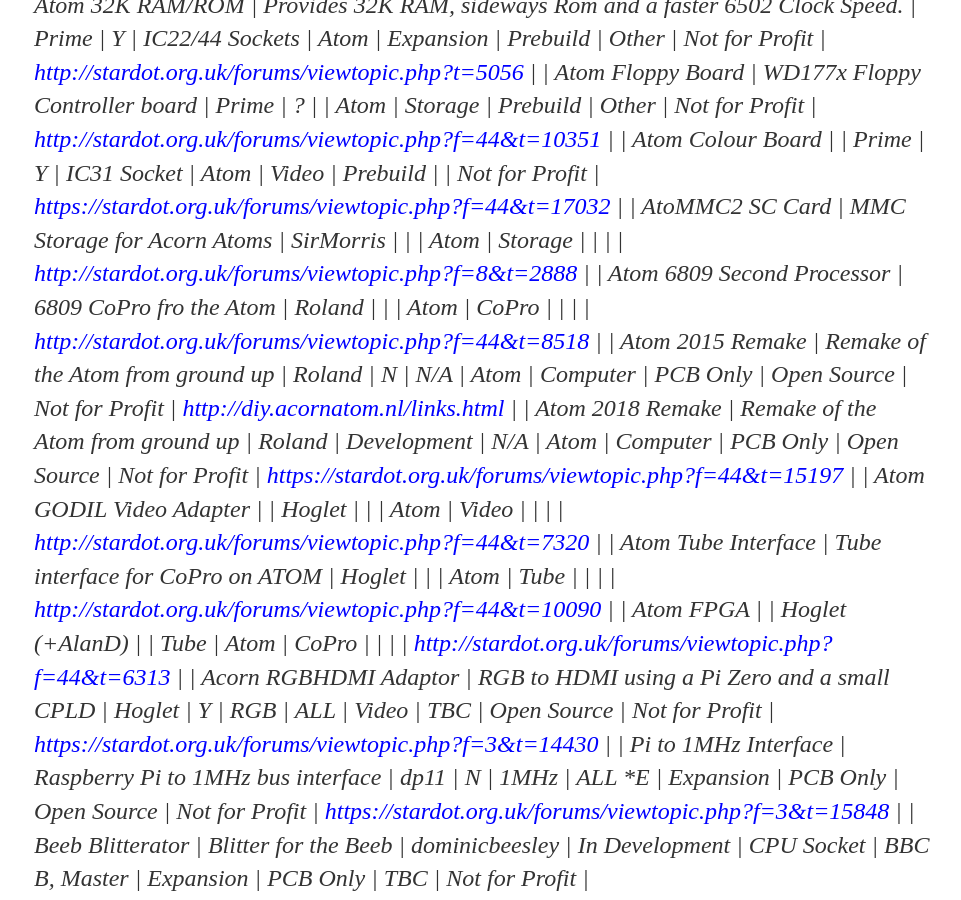
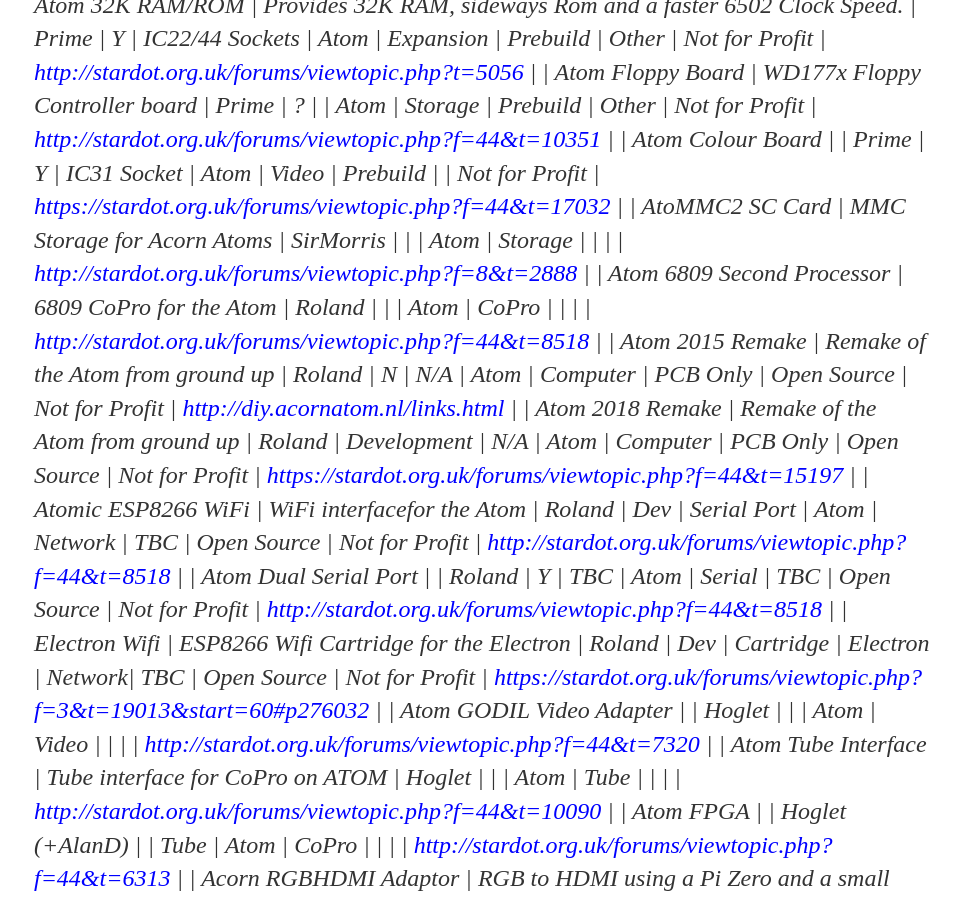
Before and after one commit to elminster/elminster.github.io, a Jekyll site: the page built from hardware.md, in a window 1280 px wide and 900 px high, scrolled down 6016 px. Shown: the whole window, without its empty margins (158-1119 px from the left). Built offline with Jekyll 4.4.1, drawn with Linux system fonts in a browser that asks for light colours; some of the changed text lies outside the part shown.

Commit message:
Added:
BeebBot Clone (simoni)
Electron Wifi (Roland)
Atom Wifi (Roland)
Atom Dual Serial Port (Roland)

```diff
--- a/hardware.md
+++ b/hardware.md
@@ -111,9 +111,12 @@
 | Atom Floppy Board | WD177x Floppy Controller board | Prime | ? |  | Atom | Storage | Prebuild | Other | Not for Profit | <http://stardot.org.uk/forums/viewtopic.php?f=44&t=10351> |
 | Atom Colour Board |  | Prime | Y | IC31 Socket | Atom | Video | Prebuild |  | Not for Profit | <https://stardot.org.uk/forums/viewtopic.php?f=44&t=17032> |
 | AtoMMC2 SC Card | MMC Storage for Acorn Atoms | SirMorris |  |  | Atom | Storage |  |  |  | <http://stardot.org.uk/forums/viewtopic.php?f=8&t=2888> |
-| Atom 6809 Second Processor | 6809 CoPro fro the Atom | Roland |  |  | Atom | CoPro |  |  |  | <http://stardot.org.uk/forums/viewtopic.php?f=44&t=8518> |
+| Atom 6809 Second Processor | 6809 CoPro for the Atom | Roland |  |  | Atom | CoPro |  |  |  | <http://stardot.org.uk/forums/viewtopic.php?f=44&t=8518> |
 | Atom 2015 Remake | Remake of the Atom from ground up | Roland | N | N/A | Atom | Computer | PCB Only | Open Source | Not for Profit | <http://diy.acornatom.nl/links.html> |
 | Atom 2018 Remake | Remake of the Atom from ground up | Roland | Development | N/A | Atom | Computer | PCB Only | Open Source | Not for Profit | <https://stardot.org.uk/forums/viewtopic.php?f=44&t=15197> |
+| Atomic ESP8266 WiFi | WiFi interfacefor the Atom | Roland | Dev | Serial Port | Atom | Network | TBC | Open Source | Not for Profit | <http://stardot.org.uk/forums/viewtopic.php?f=44&t=8518> |
+| Atom Dual Serial Port |  | Roland | Y | TBC | Atom | Serial | TBC | Open Source | Not for Profit | <http://stardot.org.uk/forums/viewtopic.php?f=44&t=8518> |
+| Electron Wifi | ESP8266 Wifi Cartridge for the Electron | Roland | Dev | Cartridge | Electron | Network| TBC | Open Source | Not for Profit | <https://stardot.org.uk/forums/viewtopic.php?f=3&t=19013&start=60#p276032> |
 | Atom GODIL Video Adapter |  | Hoglet |  |  | Atom | Video |  |  |  | <http://stardot.org.uk/forums/viewtopic.php?f=44&t=7320> |
 | Atom Tube Interface | Tube interface for CoPro on ATOM | Hoglet |  |  | Atom | Tube |  |  |  | <http://stardot.org.uk/forums/viewtopic.php?f=44&t=10090> |
 | Atom FPGA |  | Hoglet (+AlanD) |  | Tube | Atom | CoPro |  |  |  | <http://stardot.org.uk/forums/viewtopic.php?f=44&t=6313> |
@@ -203,6 +206,7 @@
 | Music 4000 Interface | Music 4000 Keyboard(less) Interface | jasonl | Y | User Port | BBC & Master | Audio| Design Only | Open Source | Not for Profit | <https://github.com/jlbeebprojects/music4xxx-AtMega> |
 | Music 2000 Clone | Music 2000 Midi Interface Clone  | jasonl | Y | Music 5000 | BBC & Master | Audio| Design Only | Open Source | Not for Profit | <https://github.com/jlbeebprojects/music2xxx> |
 | ArduinoFilestore | Arduino based Econet Filestore  | garethdavisbbc | Y | Econet Port | BBC & Master | Network | Design Only | Open Source | Not for Profit | <https://github.com/stardot/ArduinoFilestore> |
+| Beeb Bot Clone | Clone design of the BBC Micro Bot  | simoni | Y | Robot | BBC & Master | Other | Design Only | Open Source | Not for Profit | <https://github.com/simoninns/Beeb-Bot/wiki> |
 
 ***
 
```
